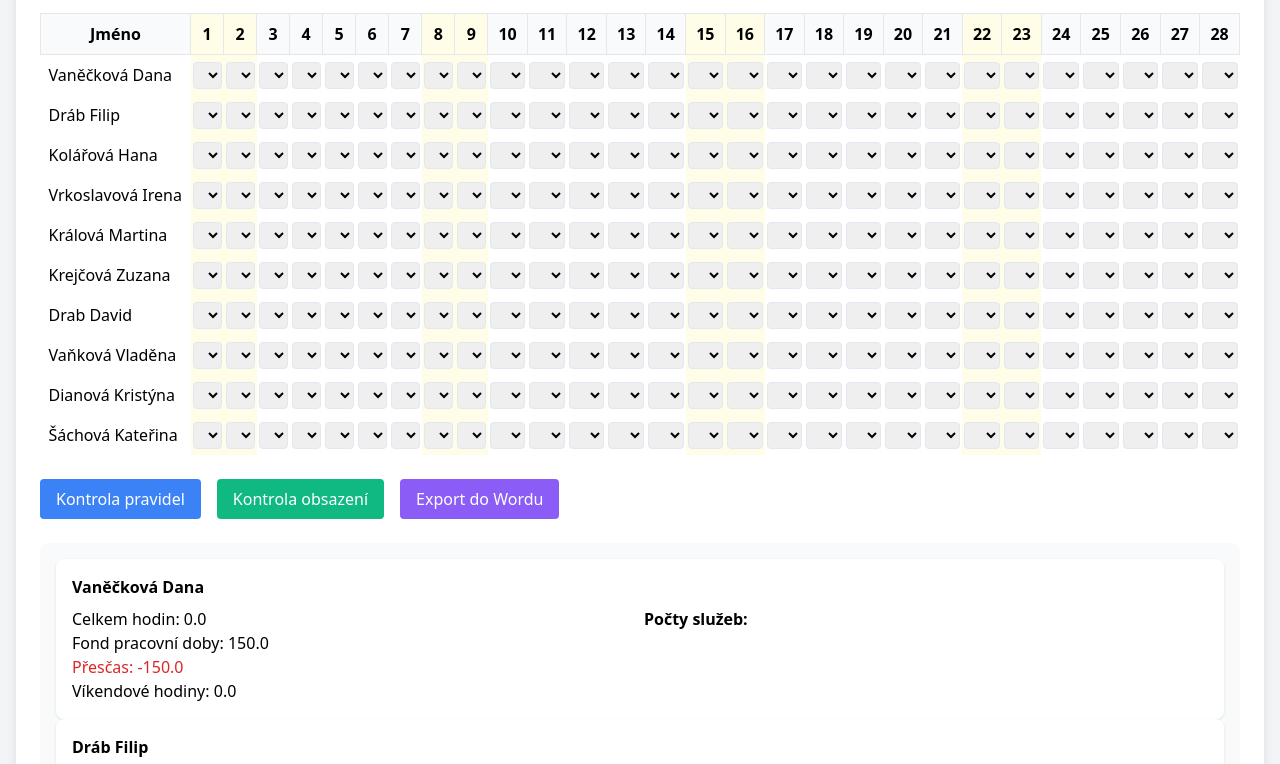
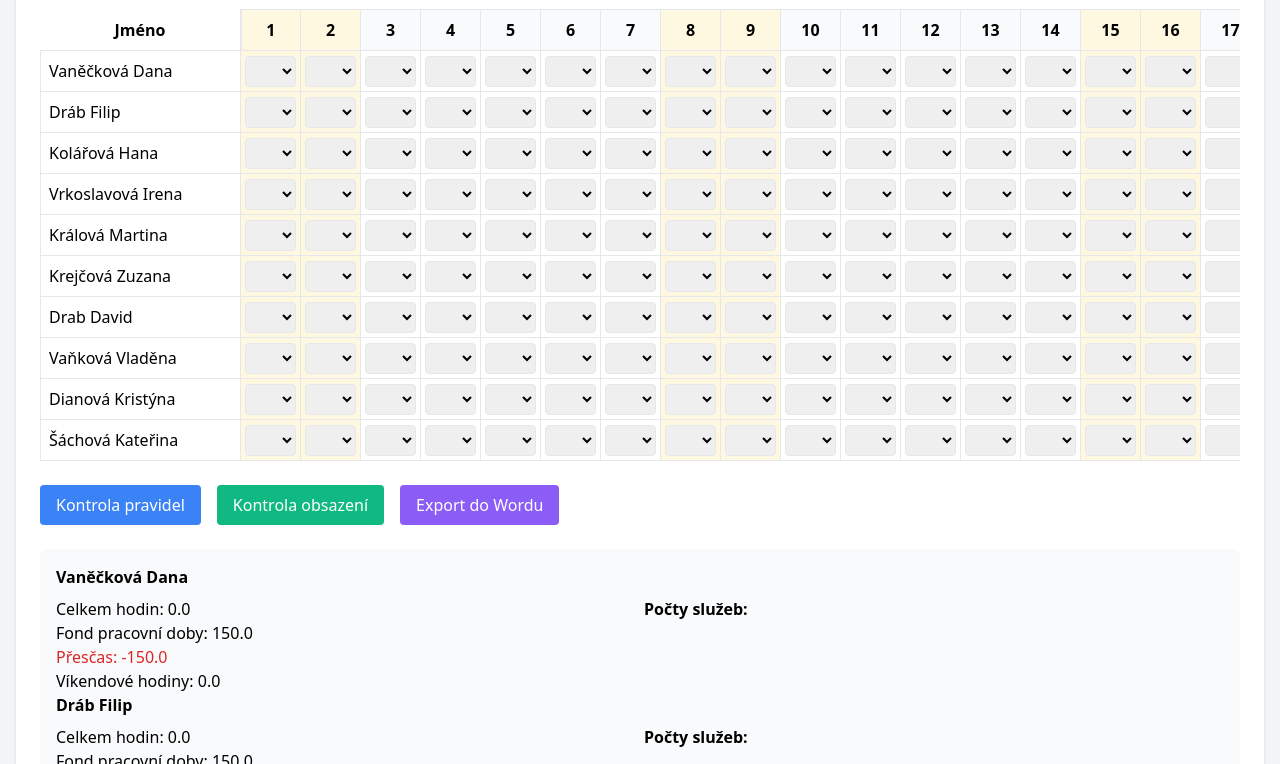
Before and after one commit to ficek10/slu-byf, a plain HTML site: page index.html in a window 1280 px wide. Shown: the part 93-857 px from the top of the page. Drawn offline with nearby package versions, Linux system fonts and the light colour scheme.

Commit message:
Update index.html

```diff
--- a/index.html
+++ b/index.html
@@ -5,26 +5,91 @@
     <meta name="viewport" content="width=device-width, initial-scale=1.0">
     <title>Plánovač služeb</title>
     <link href="https://cdnjs.cloudflare.com/ajax/libs/tailwindcss/2.2.19/tailwind.min.css" rel="stylesheet">
-    <link href="styles.css" rel="stylesheet">
+    <style>
+        .table-container {
+            position: relative;
+            width: 100%;
+            overflow-x: auto;
+            margin-top: 20px;
+        }
+
+        .fixed-column {
+            position: sticky;
+            left: 0;
+            background: white;
+            z-index: 10;
+            border-right: 2px solid #e5e7eb;
+            width: 200px;
+            min-width: 200px;
+        }
+
+        .shift-cell {
+            min-width: 60px;
+            width: 60px;
+            padding: 4px;
+        }
+
+        .shift-select {
+            width: 100%;
+            padding: 4px;
+            border: 1px solid #e5e7eb;
+            border-radius: 4px;
+            font-size: 14px;
+        }
+
+        .weekend {
+            background-color: #fff8e1;
+        }
+
+        th {
+            background: #f3f4f6;
+            padding: 8px;
+            text-align: center;
+            font-weight: bold;
+        }
+
+        td {
+            border: 1px solid #e5e7eb;
+        }
+
+        .employee-name {
+            padding: 8px;
+            background: white;
+        }
+
+        /* Barvy pro služby */
+        .shift-R { background-color: rgb(173,216,230); }
+        .shift-O { background-color: rgb(144,238,144); }
+        .shift-L { background-color: rgb(255,182,193); }
+        .shift-IP { background-color: rgb(255,218,185); }
+        .shift-RO { background-color: rgb(221,160,221); }
+        .shift-NSK { background-color: rgb(255,255,153); }
+        .shift-CH { background-color: rgb(255,160,122); }
+        .shift-V { background-color: rgb(211,211,211); }
+        .shift-N { background-color: rgb(176,196,222); }
+        .shift-S { background-color: rgb(152,251,152); }
+        .shift-D { background-color: rgb(240,230,140); }
+        .shift-IV { background-color: rgb(230,230,250); }
+        .shift-SK { background-color: rgb(255,228,196); }
+    </style>
 </head>
-<body class="bg-gray-100">
-    <div class="container mx-auto p-4">
-        <div class="bg-white rounded-lg shadow-lg p-6">
+<body class="bg-gray-100 p-4">
+    <div class="max-w-full bg-white rounded-lg shadow p-6">
         <!-- Hlavička -->
-            <div class="flex items-center justify-between mb-6">
+        <div class="flex justify-between items-center mb-4">
             <h1 class="text-2xl font-bold">Plánovač služeb</h1>
             <div class="flex gap-4">
-                    <select id="monthSelect" class="p-2 border rounded"></select>
-                    <select id="yearSelect" class="p-2 border rounded"></select>
+                <select id="monthSelect" class="border p-2 rounded"></select>
+                <select id="yearSelect" class="border p-2 rounded"></select>
             </div>
         </div>
 
-            <!-- Tabulka služeb -->
-            <div class="overflow-x-auto">
-                <table id="shiftTable" class="w-full border-collapse">
+        <!-- Tabulka s fixním sloupcem -->
+        <div class="table-container">
+            <table id="shiftTable">
                 <thead>
                     <tr>
-                            <th class="border p-2 bg-gray-50">Jméno</th>
+                        <th class="fixed-column">Jméno</th>
                     </tr>
                 </thead>
                 <tbody></tbody>
@@ -60,13 +125,6 @@
             <h3 class="font-bold mb-2">Typy služeb:</h3>
             <div id="legend" class="grid grid-cols-4 gap-4"></div>
         </div>
-
-            <!-- Pravidla -->
-            <div class="mt-6 p-4 bg-gray-50 rounded-lg">
-                <h3 class="font-bold mb-2">Pravidla zaměstnanců:</h3>
-                <div id="rules" class="grid grid-cols-2 gap-4"></div>
-            </div>
-        </div>
     </div>
 
     <script src="script.js"></script>
```
Lines whose indentation alone changed are shown as unchanged.
